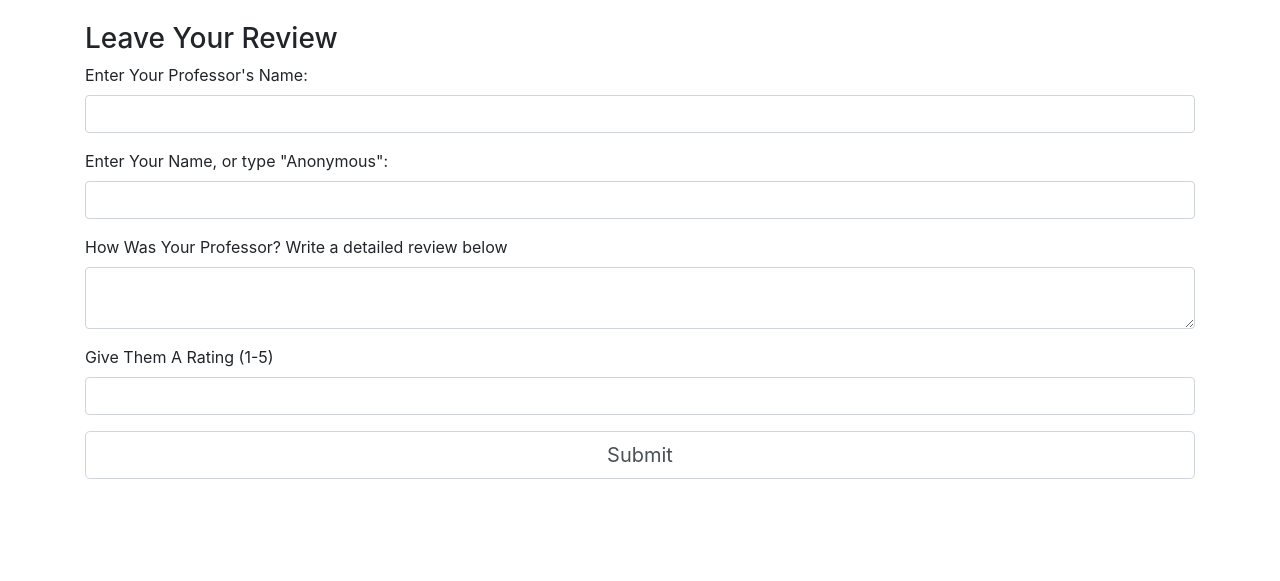
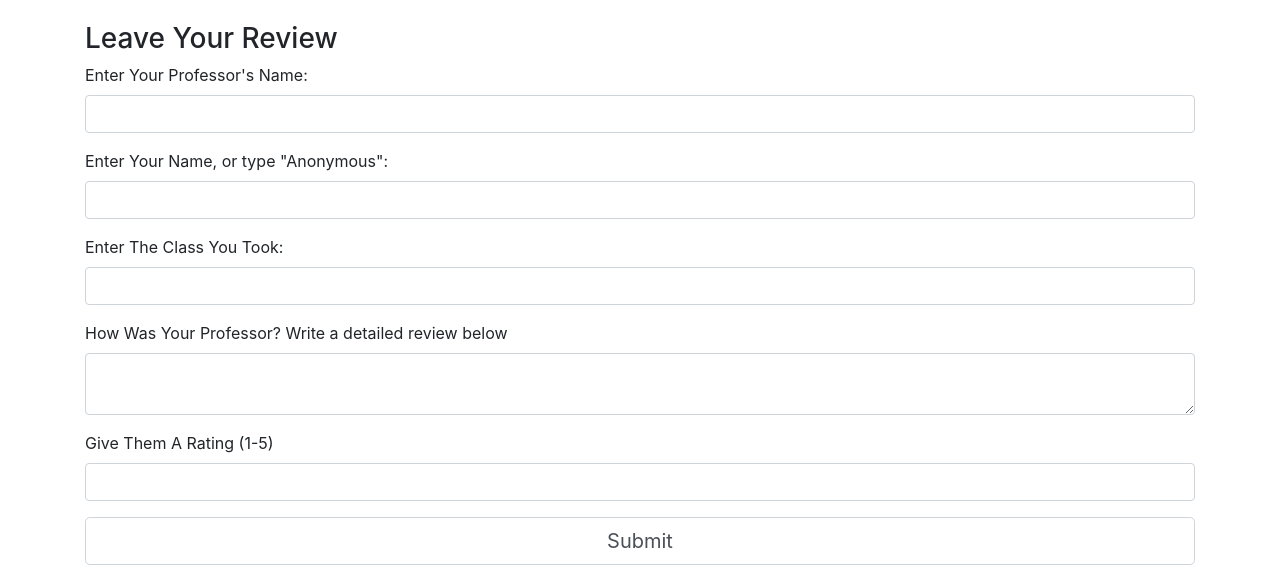
Before and after one commit to Rohith-17/CMSC388J, a Flask app: template flask_app/templates/index.html in a window 1280 px wide. Shown: the part 1007-1588 px from the top of the page. Before the commit the page ends 1486 px from the top, so only its background shows below. Run offline with Flask 2, Linux system fonts and the light colour scheme; the visitor is signed in with stand-in values (Sample User, id 1); the template is opened without the code that fills it: values that come from a table or form of the project are taken from there, most other values are stand-ins (such as "Sample title", 1, 10 or a date in 2020); some libraries are stand-ins or nearby versions.

Commit message:
Update index.html

```diff
--- a/flask_app/templates/index.html
+++ b/flask_app/templates/index.html
@@ -125,12 +125,12 @@
       {% endif %}
     </div>
     <div class="form-group">
-      {{ form.address.label(class="form-control-label green-text") }}
-      {{ form.address(class="form-control form-control-md") }}
+      {{ form.course.label(class="form-control-label green-text") }}
+      {{ form.course(class="form-control form-control-md") }}
 
-      {% if form.address.errors %}
+      {% if form.course.errors %}
       <div class="alert alert-warning" role="alert">
-        {% for error in form.address.errors %}
+        {% for error in form.course.errors %}
         <span>{{ error }}</span>
         {% endfor %}
       </div>
```
